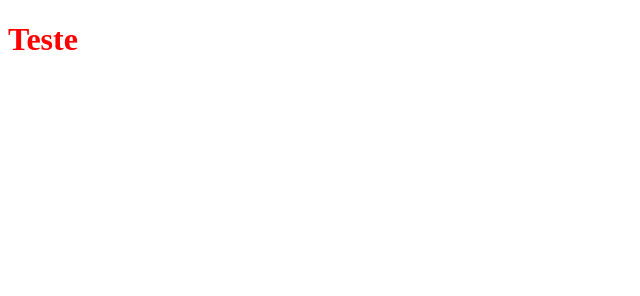
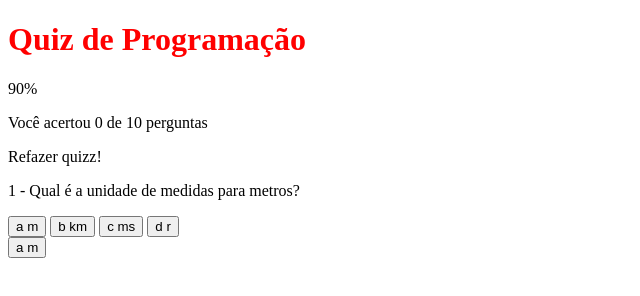
Before and after one commit to Rafakka/Quiz-JS, a plain HTML site: page js/index.html in a window 1280 px wide. Shown: the whole page, without its empty margins (0-640 px from the left). Drawn offline with Linux system fonts and the light colour scheme; files that its build step writes are made by us from their sources; files whose address does not match are found by name.

Commit message:
up de quiz

```diff
--- a/js/index.html
+++ b/js/index.html
@@ -8,6 +8,26 @@
     <script src="js/scripts.js" defer></script>
 </head>
 <body>
-    <h1>Teste</h1>
+    <h1 id="main-title">Quiz de Programação</h1>
+    <!-- SCORE BOARD-->
+    <div id="score-container">
+        <p id="display-score"><span>90</span>%</p>
+        <p>Você acertou <span id="correct-answer">0</span> de <span id="questions-qty">10</span> perguntas</p>
+        <buttom id="restart">Refazer quizz!</buttom>
+    </div>
+    <!-- QUIZ CONTAINER -->
+    <div id="quizz-container">
+        <p id="question">
+            <span id="question-number">1</span> - <span id="question-text">Qual é a unidade de medidas para metros?</span>
+        </p>
+        <div id="answers-box">
+            <button class="correct-answer"><span class="btn-letter">a</span> <span class="question-answer">m</span></button>
+            <button class="wrong-answer"><span class="btn-letter">b</span> <span class="question-answer">km</span></button>
+            <button><span class="btn-letter">c</span> <span class="question-answer">ms</span></button>
+            <button><span class="btn-letter">d</span> <span class="question-answer">r</span></button>
+        </div>
+    </div>
+    <!-- TEMPLATE RESPOSTA-->
+    <button class="answer-template hide"><span class="btn-letter">a</span> <span class="question-answer">m</span></button>
 </body>
 </html>
```
Also changed, not shown: index.html (added, +13 -0 lines).
